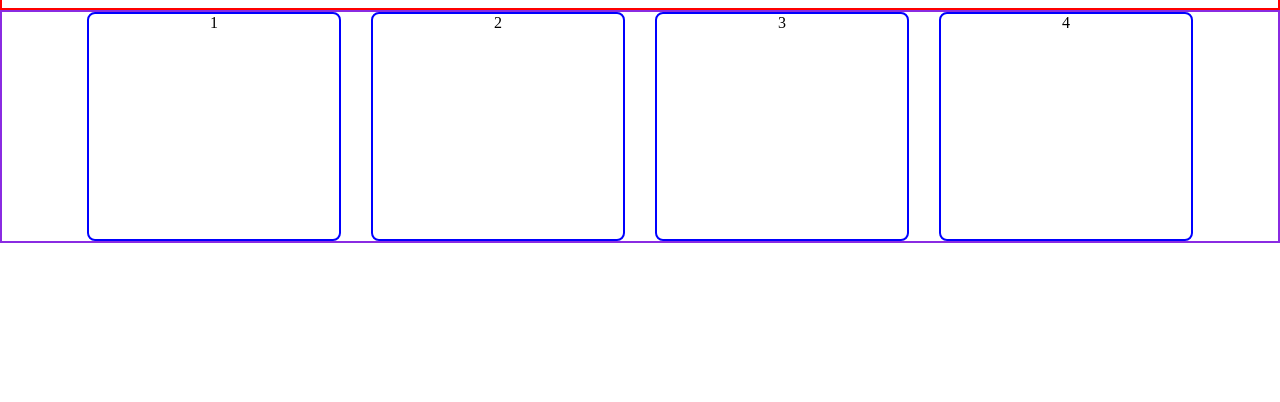
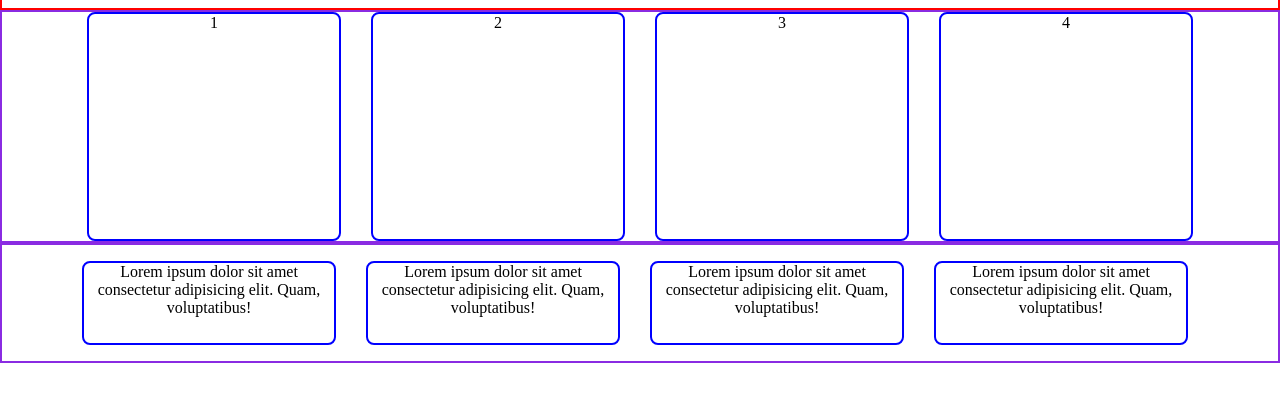
Before and after one commit to rilkedev/Odin-Website, a plain HTML site: page index.html in a window 1280 px wide. Shown: the part 582-984 px from the top of the page. After the commit the page ends 950 px from the top, so only its background shows below. Drawn offline with Linux system fonts and the light colour scheme.

Commit message:
added sub-text

```diff
--- a/index.html
+++ b/index.html
@@ -53,7 +53,13 @@
             <div class = "item i2" > 2 </div>
             <div class = "item i3" > 3 </div>
             <div class = "item i4" > 4 </div>
+        </section>
 
+        <section class = "section-four">
+            <p class = "mover"> Lorem ipsum dolor sit amet consectetur adipisicing elit. Quam, voluptatibus!</p>
+            <p> Lorem ipsum dolor sit amet consectetur adipisicing elit. Quam, voluptatibus!</p>
+            <p> Lorem ipsum dolor sit amet consectetur adipisicing elit. Quam, voluptatibus!</p>
+            <p> Lorem ipsum dolor sit amet consectetur adipisicing elit. Quam, voluptatibus!</p>
         </section>
 
 
--- a/style.css
+++ b/style.css
@@ -84,7 +84,7 @@ body {
 .marcus {
    border: 2px solid blueviolet;
    width: 400px;
-   height:   250px;
+   height: 250px;
 }
 
 
@@ -106,7 +106,7 @@ body {
 
 .section-three {
     border: 2px solid blueviolet;
-    margin-bottom: 500px;;
+    margin-bottom: 0px;
     display: flex;
     justify-content: center;
     gap: 30px;
@@ -120,3 +120,23 @@ body {
     height: 225px;
     border-radius: 8px;
 }
+
+
+
+.section-four {
+    border: 2px solid blueviolet;
+    margin-bottom: 5px;;
+    display: flex;
+    gap: 30px;
+}
+
+.section-four > p {
+    border: 2px solid blue;
+    width: 250px;
+    text-align: center;
+    height: 80px;
+    border-radius: 8px;
+}
+.mover {
+    margin-left: 80px;
+}
```
